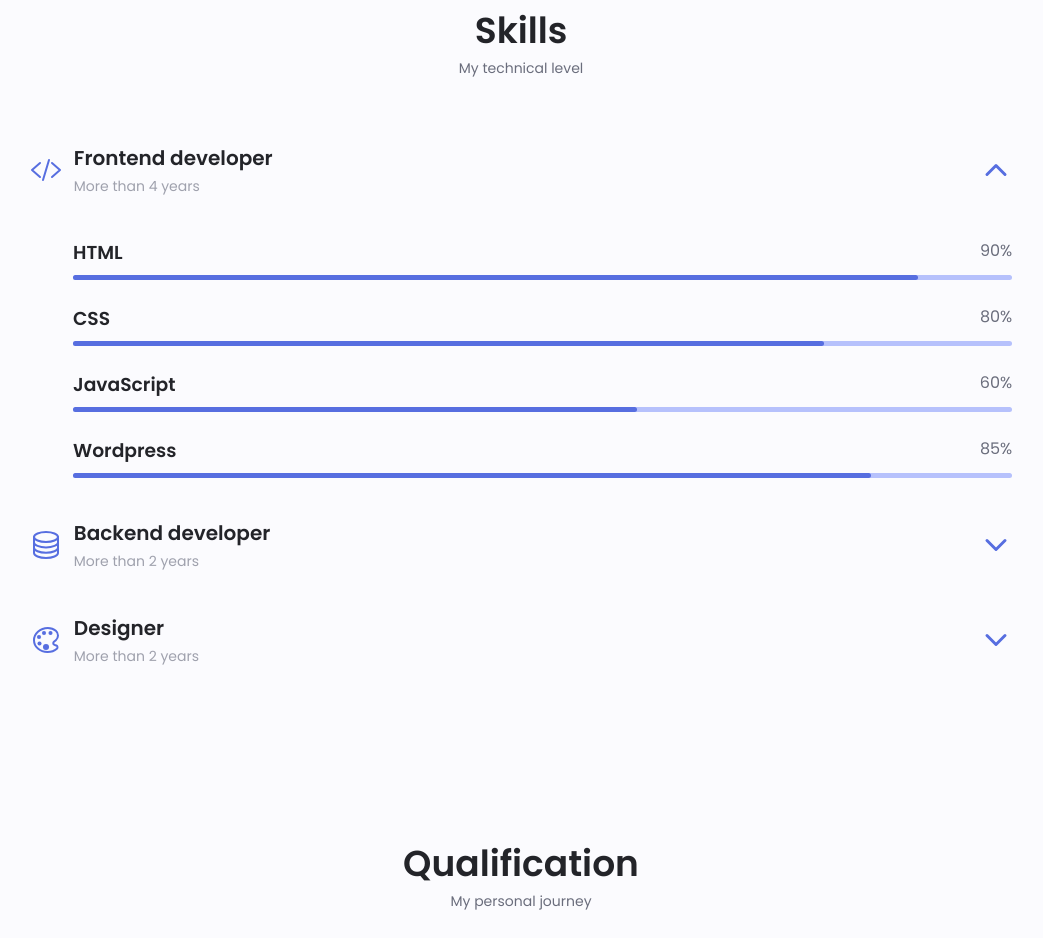
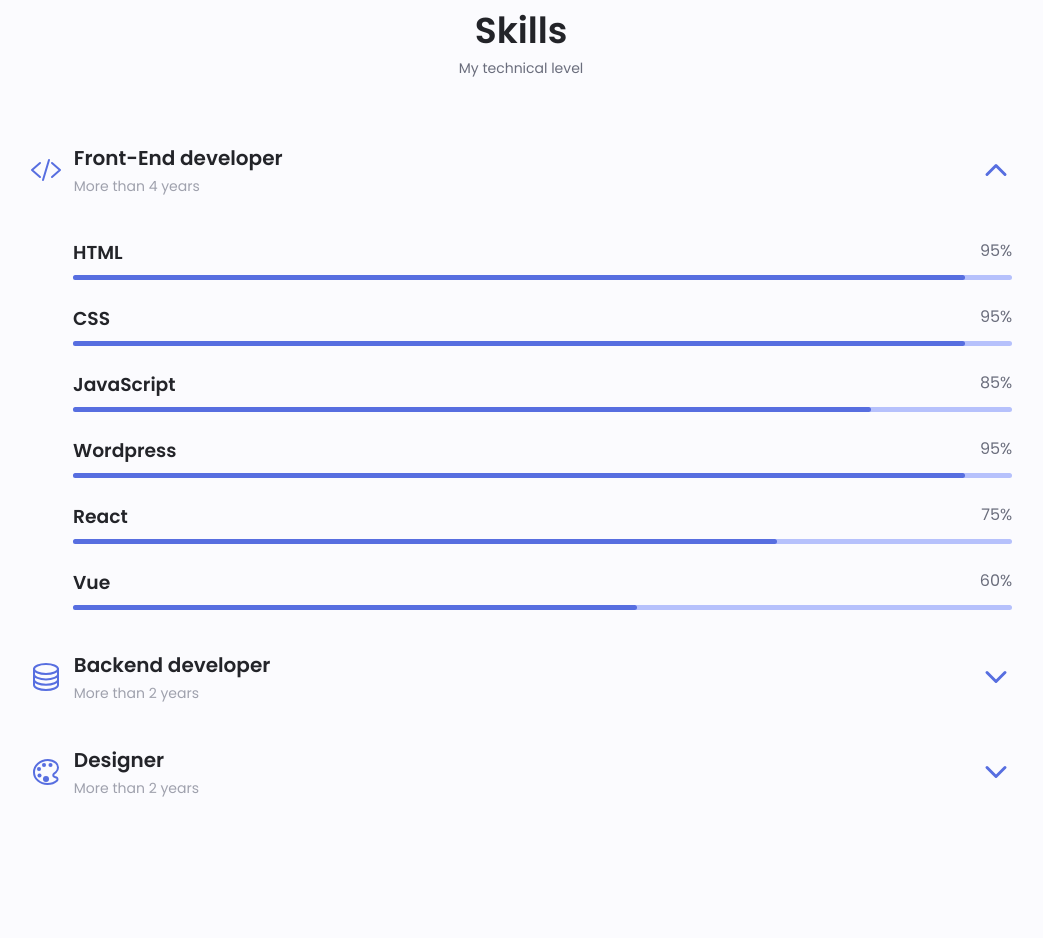
Before and after one commit to donnovanwint/donnovanwint.github.io, a plain HTML site: page index.html in a window 1280 px wide. Shown: the part 1183-2121 px from the top of the page, without its empty margins (119-1162 px from the left). Drawn offline with nearby package versions, Linux system fonts and the light colour scheme.

Commit message:
copy improvements

```diff
--- a/assets/css/styles.css
+++ b/assets/css/styles.css
@@ -501,19 +501,27 @@ img {
 }
 
 .skills__html {
-  width: 90%;
+  width: 95%;
 }
 
 .skills__css {
-  width: 80%;
+  width: 95%;
 }
 
 .skills__js {
-  width: 60%;
+  width: 85%;
 }
 
 .skills__wordpress {
-  width: 85%;
+  width: 95%;
+}
+
+.skills__react {
+  width: 75%;
+}
+
+.skills__vue {
+  width: 60%;
 }
 
 .skills__php {
@@ -525,7 +533,7 @@ img {
 }
 
 .skills__mysql {
-  width: 60%;
+  width: 70%;
 }
 
 .skills__python {
--- a/index.html
+++ b/index.html
@@ -95,8 +95,8 @@
 
             <div class="home__data">
               <h1 class="home__title">Hi, I'm Donnovan</h1>
-              <h3 class="home__subtitle">I'm a Frontend Developer</h3>
-              <p class="home__description">I am a qualified web designer and front-end developer that produces quality work.</p>
+              <h3 class="home__subtitle">I'm a Front-End Developer</h3>
+              <p class="home__description">I am a qualified Front-End developer that efficiently produces quality work.</p>
               <a href="#contact" class="button button--flex"> Contact Me <ion-icon name="mail-outline" class="button__icon"></ion-icon> </a>
             </div>
           </div>
@@ -120,7 +120,7 @@
               <img src="assets/img/about.jpeg" alt="" class="about__img">
 
               <div class="about__data">
-                  <p class="about__description">My name is Donnovan Wint and I am a Web Developer with extensive knowledge and years of experience, working in web technologies and UI / UX design, delivering quality work. I've worked on various projects whether they are client websites or e-commerce sites, and often added my own flair to them by modifying the user interface and look and feel.</p>
+                  <p class="about__description">I have extensive knowledge and years of experience in various web technologies and UI / UX design. I make sure to deliver quality work and strive to exceed customer expectations. I have worked on various projects, whether they are client websites or e-commerce projects, and often added my own flair to them by modifying the user interface, look, and feel.</p>
                   <div class="about__buttons">
                     <a download="" href="assets/resume.docx" class="button button--flex">
                        Download Resume<ion-icon name="cloud-download-outline" class="button__icon"></ion-icon>
@@ -144,7 +144,7 @@
 
                         <div>
                             <h2 class="skills__title">
-                                Frontend developer
+                                Front-End developer
                             </h2>
                             <span class="skills__subtitle">More than 4 years</span>
                         </div>
@@ -156,7 +156,7 @@
                           <div class="skills__data">
                               <div class="skills__titles">
                                   <h3 class="skills_name">HTML</h3>
-                                  <span class="skills__number">90%</span>
+                                  <span class="skills__number">95%</span>
                               </div>
                               <div class="skills__bar">
                                   <span class="skills__percentage skills__html"></span>
@@ -165,7 +165,7 @@
                           <div class="skills__data">
                               <div class="skills__titles">
                                   <h3 class="skills_name">CSS</h3>
-                                  <span class="skills__number">80%</span>
+                                  <span class="skills__number">95%</span>
                               </div>
                               <div class="skills__bar">
                                   <span class="skills__percentage skills__css"></span>
@@ -174,7 +174,7 @@
                           <div class="skills__data">
                               <div class="skills__titles">
                                   <h3 class="skills_name">JavaScript</h3>
-                                  <span class="skills__number">60%</span>
+                                  <span class="skills__number">85%</span>
                               </div>
                               <div class="skills__bar">
                                   <span class="skills__percentage skills__js"></span>
@@ -183,10 +183,28 @@
                           <div class="skills__data">
                               <div class="skills__titles">
                                   <h3 class="skills_name">Wordpress</h3>
-                                  <span class="skills__number">85%</span>
+                                  <span class="skills__number">95%</span>
                               </div>
                               <div class="skills__bar">
                                   <span class="skills__percentage skills__wordpress"></span>
+                              </div>
+                          </div>
+                          <div class="skills__data">
+                              <div class="skills__titles">
+                                  <h3 class="skills_name">React</h3>
+                                  <span class="skills__number">75%</span>
+                              </div>
+                              <div class="skills__bar">
+                                  <span class="skills__percentage skills__react"></span>
+                              </div>
+                          </div>
+                          <div class="skills__data">
+                              <div class="skills__titles">
+                                  <h3 class="skills_name">Vue</h3>
+                                  <span class="skills__number">60%</span>
+                              </div>
+                              <div class="skills__bar">
+                                  <span class="skills__percentage skills__vue"></span>
                               </div>
                           </div>
                       </div>
@@ -228,7 +246,7 @@
                           <div class="skills__data">
                               <div class="skills__titles">
                                   <h3 class="skills_name">MySQL</h3>
-                                  <span class="skills__number">60%</span>
+                                  <span class="skills__number">70%</span>
                               </div>
                               <div class="skills__bar">
                                   <span class="skills__percentage skills__mysql"></span>
@@ -363,7 +381,7 @@
                             <div class="qualification__data">
                                 <div>
                                     <h3 class="qualification__title">
-                                        Frontend Developer
+                                        Front-End Developer
                                     </h3>
                                     <span class="qualification__subtitle">
                                         Sagefrog Marketing Group
@@ -452,7 +470,7 @@
               <div class="services__content">
                   <div>
                     <ion-icon name="code-slash-outline" class="services__icon"></ion-icon>
-                    <h3 class="services__title">Frontend <br> Development</h3>
+                    <h3 class="services__title">Front-End <br> Development</h3>
                   </div>
 
                   <span class="button button--flex button--small button--link services__button">View More
@@ -461,7 +479,7 @@
 
                   <div class="services__modal">
                       <div class="services__modal-content">
-                          <h4 class="services__modal-title">Frontend <br> Developer</h4>
+                          <h4 class="services__modal-title">Front-End <br> Developer</h4>
                           <ion-icon name="close-outline" class="services__modal-close" ></ion-icon>
 
                           <ul class="services__modal-services grid">
@@ -693,7 +711,7 @@
             <div class="footer__container container grid">
                 <div>
                     <h2 class="footer__title">Don</h2>
-                    <span class="footer__subtitle">Frontend Developer</span>
+                    <span class="footer__subtitle">Front-End Developer</span>
                 </div>
 
                 <ul class="footer__links">
```
Also changed, not shown: assets/js/main.js (+0 -14 lines), 1 other file.
